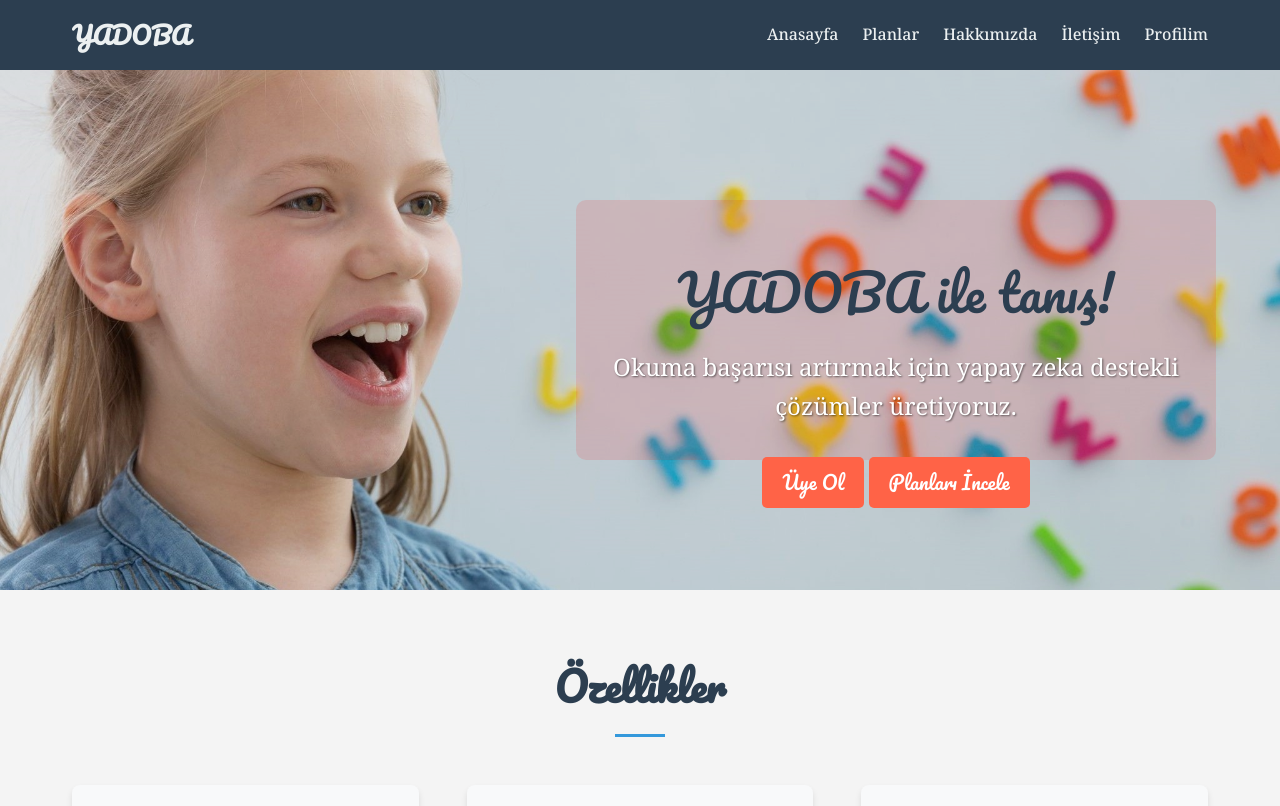
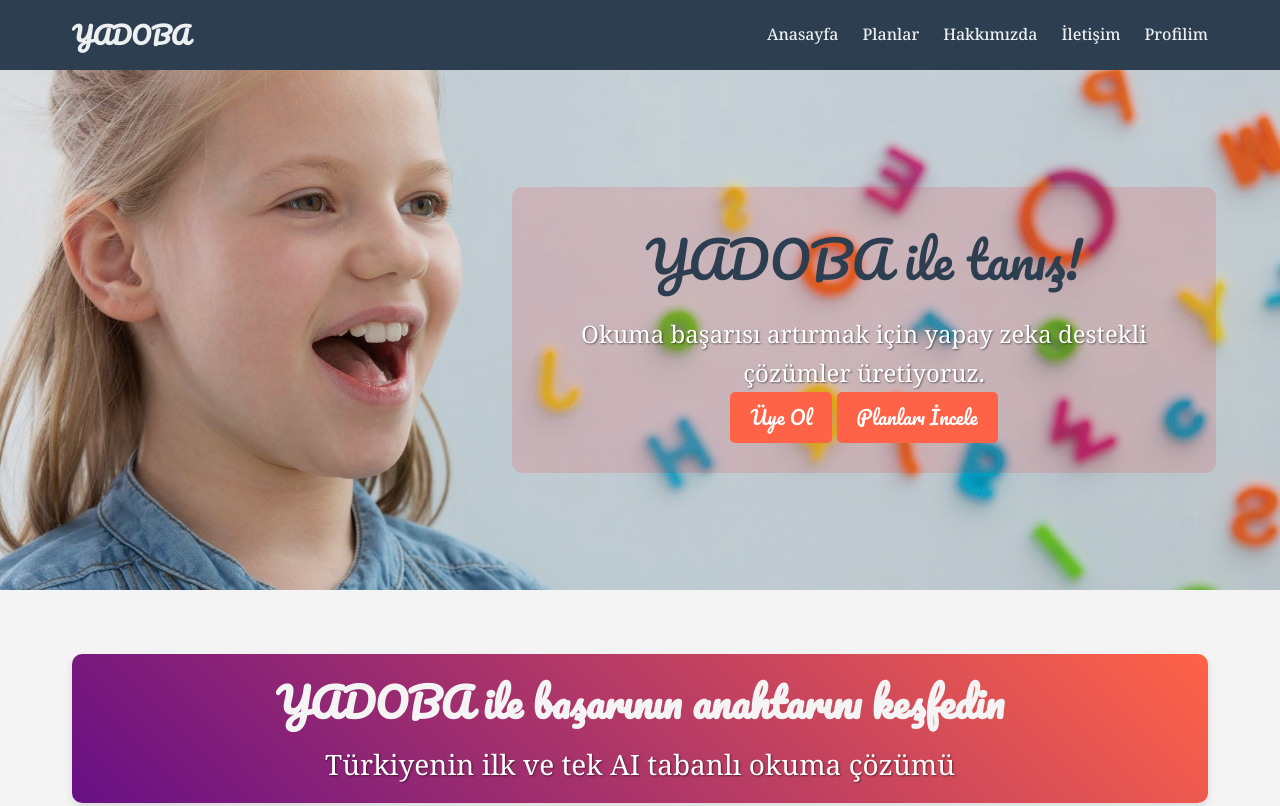
Before and after one commit to sertanorenay/ASR-APP, a plain HTML site: page index.html in a window 1280 px wide. Shown: the top 806 px of the page. Drawn offline with Linux system fonts and the light colour scheme; a script that the page names is missing; a web font is replaced by a local one.

Commit message:
little fix

```diff
--- a/index.html
+++ b/index.html
@@ -28,7 +28,7 @@
         <div class="cover-text">
             <h1 class="unselectable">YADOBA ile tanış!</h1>
             <p class="unselectable">Okuma başarısı artırmak için yapay zeka destekli çözümler üretiyoruz.</p>
-            <div class="button-cpntainer">
+            <div class="button-container">
                 <a href="login.html" class="login-btn">Üye Ol</a>
                 <a href="plans.html" class="login-btn">Planları İncele</a>
             </div>
@@ -36,7 +36,12 @@
     </div>
 
     <div class="content-section">
-
+        <section class="intro">
+            <div class="fancy-header">
+                <h2 class="intro-title">YADOBA ile başarının anahtarını keşfedin</h2>
+                <p>Türkiyenin ilk ve tek AI tabanlı okuma çözümü</p>
+            </div>
+        </section>
 
         <section class="features">
             <div class="main-header"><h2 class="section-title">Özellikler</h2></div>
--- a/styles.css
+++ b/styles.css
@@ -44,7 +44,7 @@ body {
   position: relative;
   text-align: left;
   color: #ffffff;
-  padding: 20px;
+  padding: 2rem;
   background-color: rgba(255, 0, 0, 0.12);
   border-radius: 10px;
   margin-right: 5%;
@@ -52,13 +52,14 @@ body {
   flex-direction: column;
   align-items: center;
 
-  width: 50%;
-  height: 50%;
+  width: 55%;
+  height: 55%;
 }
 
 .cover-text h1 {
   text-align: center;
   font-size: 2.5rem;
+  margin-top: 0;
   margin-bottom: 1rem;
   font-family: "Pacifico", cursive;
   font-weight: 400;
@@ -72,10 +73,10 @@ body {
   margin-bottom: 2rem;
   text-shadow: 1px 1px 2px rgba(0,0,0,0.5);
   font-size: 24px;
+  margin: 0;
 }
 
 .button-container {
-  display: flex;
   gap: 20px; /* Space between buttons */
 }
 
@@ -379,7 +380,7 @@ h2 {
   margin: 0.5rem 0;
 }
 .plan-button {
-  background-color: #3498db;
+  background: linear-gradient(45deg, #670f85, #ff6347);
   color: #fff;
   border: none;
   padding: 0.5rem 1rem;
@@ -388,8 +389,9 @@ h2 {
   transition: background-color 0.3s;
 }
 .plan-button:hover {
-  background-color: #2980b9;
+  background: linear-gradient(45deg, #ff6347, #670f85);
 }
+
 .payment-info {
   text-align: center;
   margin-top: 2rem;
@@ -573,3 +575,31 @@ h2 {
 .slogan {
   max-width: 100%;
 }
+
+/* Fancy Header Styling */
+.fancy-header {
+  text-align: center;
+  margin: 2rem 0;
+  padding: 1rem;
+  background: linear-gradient(45deg, #670f85, #ff6347);
+  color: white;
+  border-radius: 10px;
+  box-shadow: 0 4px 8px rgba(0, 0, 0, 0.1);
+}
+
+.fancy-header h2 {
+  font-size: 2.5rem;
+  margin-bottom: 0.5rem;
+  font-family: "Pacifico", cursive;
+}
+
+.fancy-header p {
+  font-size: 28px !important;
+  font-size: 1.2rem;
+  margin: 0;
+  text-shadow: 1px 1px 2px rgba(0, 0, 0, 0.5);
+}
+
+h2.intro-title {
+  color: #f4f4f4;
+}
```
